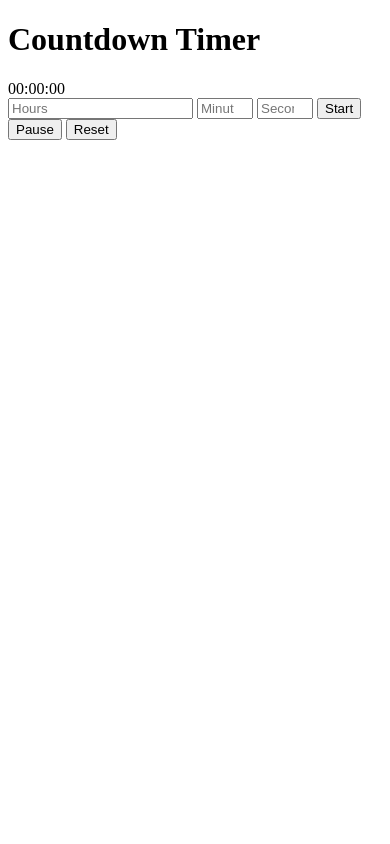
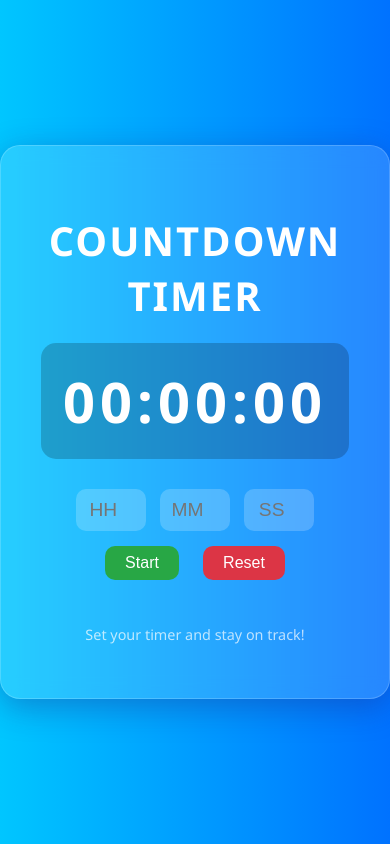
Before and after one commit to keerthy97/Countdown-Timer, a Django app: page / in a window 390 px wide. Run offline with Django 4.2, Linux system fonts and the light colour scheme.

Commit message:
Adding Procfile and requirements.txt

```diff
--- /dev/null
+++ b/requirements.txt
@@ -0,0 +1,4 @@
+django
+django-on-heroku
+dj_database_url
+gunicorn
--- /dev/null
+++ b/runtime.txt
@@ -0,0 +1 @@
+python-3.11.9
--- a/timer/templates/timer/index.html
+++ b/timer/templates/timer/index.html
@@ -1,74 +1,265 @@
-{% load static %}
 <!DOCTYPE html>
 <html lang="en">
 <head>
     <meta charset="UTF-8">
     <meta name="viewport" content="width=device-width, initial-scale=1.0">
     <title>Countdown Timer</title>
+    <style>
+        /* General Styles */
+        body {
+            font-family: 'Segoe UI', Tahoma, Geneva, Verdana, sans-serif;
+            display: flex;
+            justify-content: center;
+            align-items: center;
+            height: 100vh;
+            margin: 0;
+            background: linear-gradient(to right, #00c6ff, #0072ff);
+            color: #ffffff;
+        }
+
+        .container {
+            background: rgba(255, 255, 255, 0.15);
+            padding: 40px;
+            border-radius: 20px;
+            box-shadow: 0 8px 32px 0 rgba(31, 38, 135, 0.37);
+            backdrop-filter: blur(10px);
+            -webkit-backdrop-filter: blur(10px);
+            border: 1px solid rgba(255, 255, 255, 0.18);
+            text-align: center;
+            width: 90%;
+            max-width: 400px;
+        }
+
+        /* Title */
+        h1 {
+            font-size: 2.5em;
+            margin-bottom: 20px;
+            letter-spacing: 2px;
+            text-transform: uppercase;
+        }
+
+        /* Timer Display */
+        .timer {
+            font-size: 5em;
+            font-weight: bold;
+            margin-bottom: 30px;
+            letter-spacing: 5px;
+            background: rgba(0, 0, 0, 0.2);
+            padding: 20px;
+            border-radius: 15px;
+        }
+
+        /* Input Fields */
+        .controls input {
+            width: 60px;
+            padding: 10px;
+            font-size: 1.5em;
+            border: none;
+            border-radius: 10px;
+            text-align: center;
+            margin: 0 5px;
+            background-color: rgba(255, 255, 255, 0.2);
+            color: #ffffff;
+            outline: none;
+            transition: background-color 0.3s ease;
+        }
+
+        .controls input:hover {
+            background-color: rgba(255, 255, 255, 0.3);
+        }
+
+        /* Buttons */
+        button {
+            font-size: 1.2em;
+            padding: 10px 30px;
+            margin: 15px 10px;
+            border: none;
+            border-radius: 10px;
+            cursor: pointer;
+            transition: background-color 0.3s ease, transform 0.2s ease;
+        }
+
+        button:active {
+            transform: scale(0.95);
+        }
+
+        #start-pause {
+            background-color: #28a745;
+            color: white;
+        }
+
+        #start-pause:hover {
+            background-color: #218838;
+        }
+
+        #reset {
+            background-color: #dc3545;
+            color: white;
+        }
+
+        #reset:hover {
+            background-color: #c82333;
+        }
+
+        /* Modal Styles */
+        .modal {
+            display: none;
+            position: fixed;
+            z-index: 1000;
+            left: 0;
+            top: 0;
+            width: 100%;
+            height: 100%;
+            overflow: auto;
+            background-color: rgba(0, 0, 0, 0.5);
+            justify-content: center;
+            align-items: center;
+        }
+
+        .modal-content {
+            background-color: #fefefe;
+            padding: 20px;
+            border-radius: 10px;
+            text-align: center;
+            width: 80%;
+            max-width: 400px;
+        }
+
+        .modal-content h2 {
+            margin-bottom: 15px;
+            font-size: 2em;
+            color: #0072ff;
+        }
+
+        .modal-content button {
+            background-color: #0072ff;
+            color: white;
+            padding: 10px 20px;
+            border: none;
+            border-radius: 5px;
+            cursor: pointer;
+            font-size: 1.2em;
+        }
+
+        .modal-content button:hover {
+            background-color: #005bb5;
+        }
+
+        /* Footer */
+        .footer {
+            margin-top: 30px;
+            font-size: 0.9em;
+            opacity: 0.7;
+        }
+
+        /* Responsive Design */
+        @media (max-width: 600px) {
+            .timer {
+                font-size: 3.5em;
+            }
+            .controls input {
+                width: 50px;
+                font-size: 1.2em;
+            }
+            button {
+                padding: 8px 20px;
+                font-size: 1em;
+            }
+        }
+    </style>
 </head>
 <body>
-    <h1>Countdown Timer</h1>
-    <div id="timer-display">00:00:00</div>
-    <input type="number" id="hours" placeholder="Hours" min="0">
-    <input type="number" id="minutes" placeholder="Minutes" min="0" max="59">
-    <input type="number" id="seconds" placeholder="Seconds" min="0" max="59">
-    <button id="start-btn">Start</button>
-    <button id="pause-btn">Pause</button>
-    <button id="reset-btn">Reset</button>
+    <div class="container">
+        <h1>Countdown Timer</h1>
+        <div class="timer" id="timer-display">
+            00:00:00
+        </div>
+        <div class="controls">
+            <input type="number" id="hours" placeholder="HH" min="0" max="23">
+            <input type="number" id="minutes" placeholder="MM" min="0" max="59">
+            <input type="number" id="seconds" placeholder="SS" min="0" max="59">
+        </div>
+        <div class="controls">
+            <button id="start-pause">Start</button>
+            <button id="reset">Reset</button>
+        </div>
+        <div class="footer">
+            <p>Set your timer and stay on track!</p>
+        </div>
+    </div>
+
+    <!-- Modal -->
+    <div id="timeUpModal" class="modal">
+        <div class="modal-content">
+            <h2>Time's Up!</h2>
+            <button id="closeModal">Close</button>
+        </div>
+    </div>
 
     <script>
         let timer;
-        let isPaused = false;
-        let timeRemaining = 0;
+        let isRunning = false;
+        let hours = 0;
+        let minutes = 0;
+        let seconds = 0;
 
-        document.getElementById('start-btn').addEventListener('click', function () {
-            if (isPaused) {
-                isPaused = false;
-                startTimer(timeRemaining); // Resume timer with remaining time
+        document.getElementById('start-pause').addEventListener('click', function() {
+            if (isRunning) {
+                clearInterval(timer);
+                this.textContent = 'Start';
             } else {
-                const hours = parseInt(document.getElementById('hours').value) || 0;
-                const minutes = parseInt(document.getElementById('minutes').value) || 0;
-                const seconds = parseInt(document.getElementById('seconds').value) || 0;
-
-                timeRemaining = (hours * 3600) + (minutes * 60) + seconds;
-
-                startTimer(timeRemaining); // Start timer with new time
+                hours = parseInt(document.getElementById('hours').value) || 0;
+                minutes = parseInt(document.getElementById('minutes').value) || 0;
+                seconds = parseInt(document.getElementById('seconds').value) || 0;
+                startTimer();
+                this.textContent = 'Pause';
             }
+            isRunning = !isRunning;
         });
 
-        document.getElementById('pause-btn').addEventListener('click', function () {
+        document.getElementById('reset').addEventListener('click', function() {
             clearInterval(timer);
-            isPaused = true;
+            isRunning = false;
+            hours = 0;
+            minutes = 0;
+            seconds = 0;
+            updateDisplay();
+            document.getElementById('start-pause').textContent = 'Start';
         });
 
-        document.getElementById('reset-btn').addEventListener('click', function () {
-            clearInterval(timer);
-            document.getElementById('timer-display').textContent = '00:00:00';
-            isPaused = false;
-            timeRemaining = 0;
-        });
-
-        function startTimer(duration) {
-            const startTime = Date.now();
-            timer = setInterval(function () {
-                const elapsedTime = Math.floor((Date.now() - startTime) / 1000);
-                const timeLeft = duration - elapsedTime;
-
-                if (timeLeft <= 0) {
+        function startTimer() {
+            timer = setInterval(function() {
+                if (seconds > 0) {
+                    seconds--;
+                } else if (minutes > 0) {
+                    minutes--;
+                    seconds = 59;
+                } else if (hours > 0) {
+                    hours--;
+                    minutes = 59;
+                    seconds = 59;
+                } else {
                     clearInterval(timer);
-                    document.getElementById('timer-display').textContent = '00:00:00';
-                } else {
-                    const hours = Math.floor(timeLeft / 3600);
-                    const minutes = Math.floor((timeLeft % 3600) / 60);
-                    const seconds = timeLeft % 60;
-
-                    document.getElementById('timer-display').textContent =
-                        `${String(hours).padStart(2, '0')}:${String(minutes).padStart(2, '0')}:${String(seconds).padStart(2, '0')}`;
+                    showTimeUpModal();
                 }
-
-                timeRemaining = timeLeft;
+                updateDisplay();
             }, 1000);
         }
+
+        function updateDisplay() {
+            document.getElementById('timer-display').textContent =
+                String(hours).padStart(2, '0') + ':' +
+                String(minutes).padStart(2, '0') + ':' +
+                String(seconds).padStart(2, '0');
+        }
+
+        function showTimeUpModal() {
+            document.getElementById('timeUpModal').style.display = 'flex';
+        }
+
+        document.getElementById('closeModal').addEventListener('click', function() {
+            document.getElementById('timeUpModal').style.display = 'none';
+        });
     </script>
 </body>
 </html>
```
Also changed, not shown: countdown_timer/settings.py (+9 -1 lines), 2 other files.
